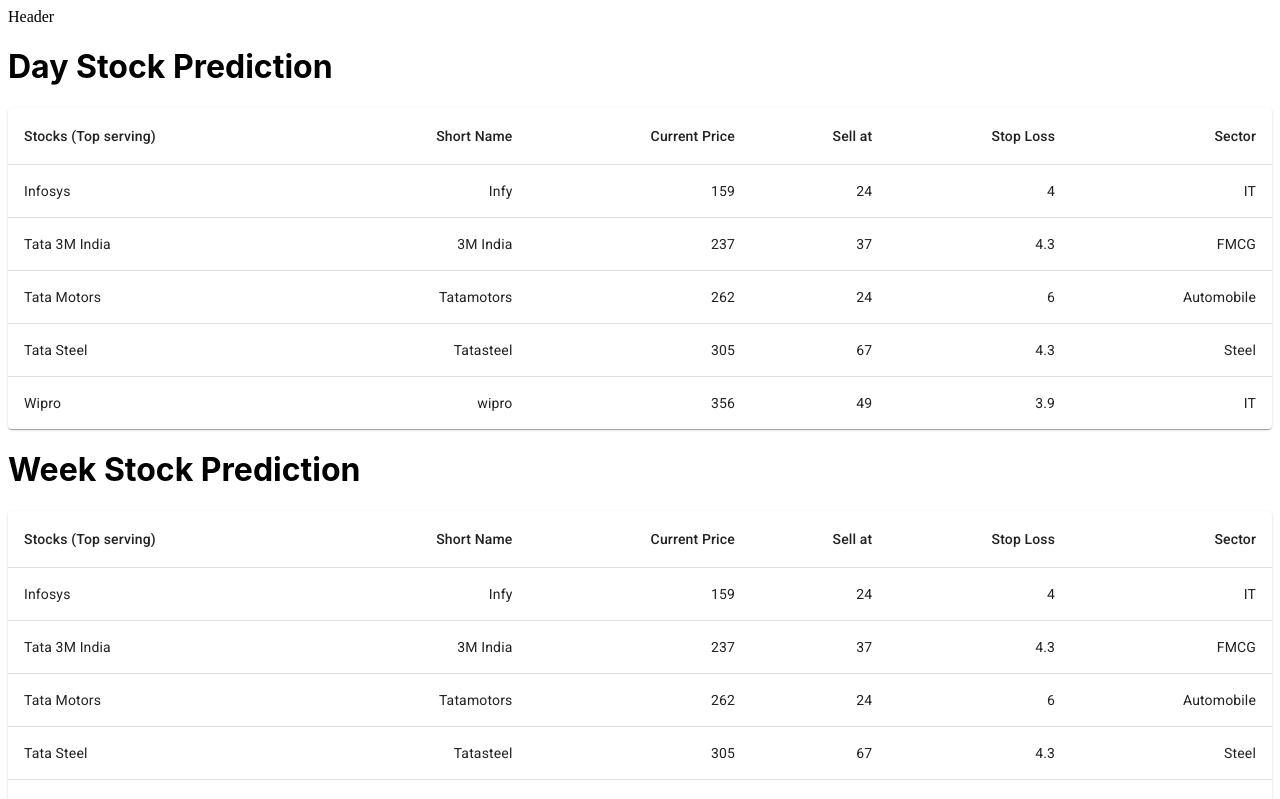
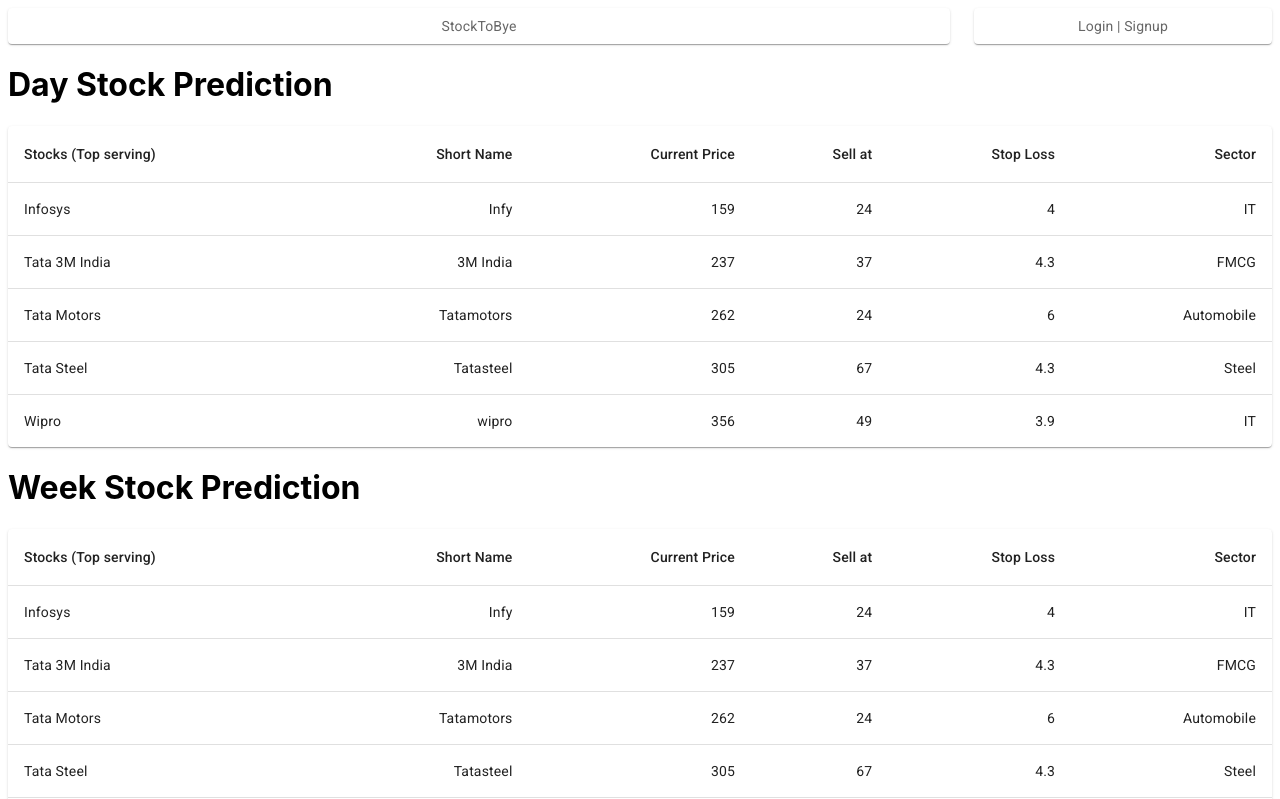
Before and after one commit to kalburgimanjunath/react-stockapp-2, a React (Create React App) app: page / in a window 1280 px wide. Shown: the top 799 px of the page. Built offline with nearby package versions, Linux system fonts and the light colour scheme.

Commit message:
2 files modified

```diff
--- a/package.json
+++ b/package.json
@@ -8,6 +8,7 @@
     "@emotion/styled": "^11.10.5",
     "@fontsource/roboto": "^4.5.8",
     "@mui/material": "^5.11.6",
+    "@mui/material/Box": "*",
     "@types/react": "^17.0.0 || ^18.0.0",
     "fbjs": "^0.2.1",
     "material-ui": "^0.12.2",
--- a/src/components/Header.js
+++ b/src/components/Header.js
@@ -1,4 +1,32 @@
 import React from 'react';
+import { styled } from '@mui/material/styles';
+import Box from '@mui/material/Box';
+import Paper from '@mui/material/Paper';
+import Grid from '@mui/material/Grid';
+const Item = styled(Paper)(({ theme }) => ({
+  backgroundColor: theme.palette.mode === 'dark' ? '#1A2027' : '#fff',
+  ...theme.typography.body2,
+  padding: theme.spacing(1),
+  textAlign: 'center',
+  color: theme.palette.text.secondary,
+}));
+
 export default function Header() {
-  return <div>Header</div>;
+  return (
+    <>
+      {/* <div className="logo">StockToBye</div>
+      <div className="right">right</div> */}
+      <Box sx={{ flexGrow: 1 }}>
+        <Grid container spacing={3}>
+          <Grid item xs={9}>
+            <Item>StockToBye</Item>
+          </Grid>
+
+          <Grid item xs={3}>
+            <Item>Login | Signup</Item>
+          </Grid>
+        </Grid>
+      </Box>
+    </>
+  );
 }
```
